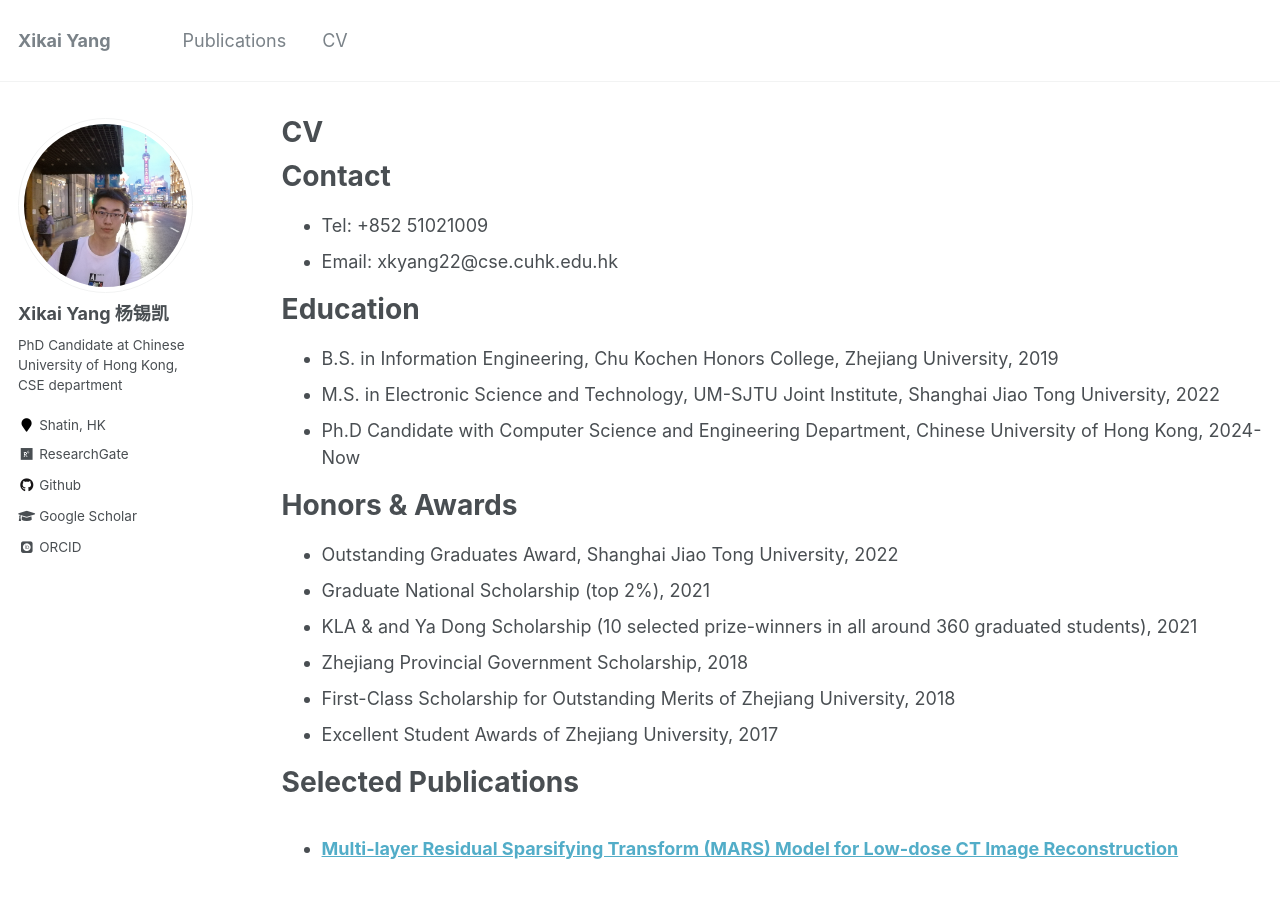
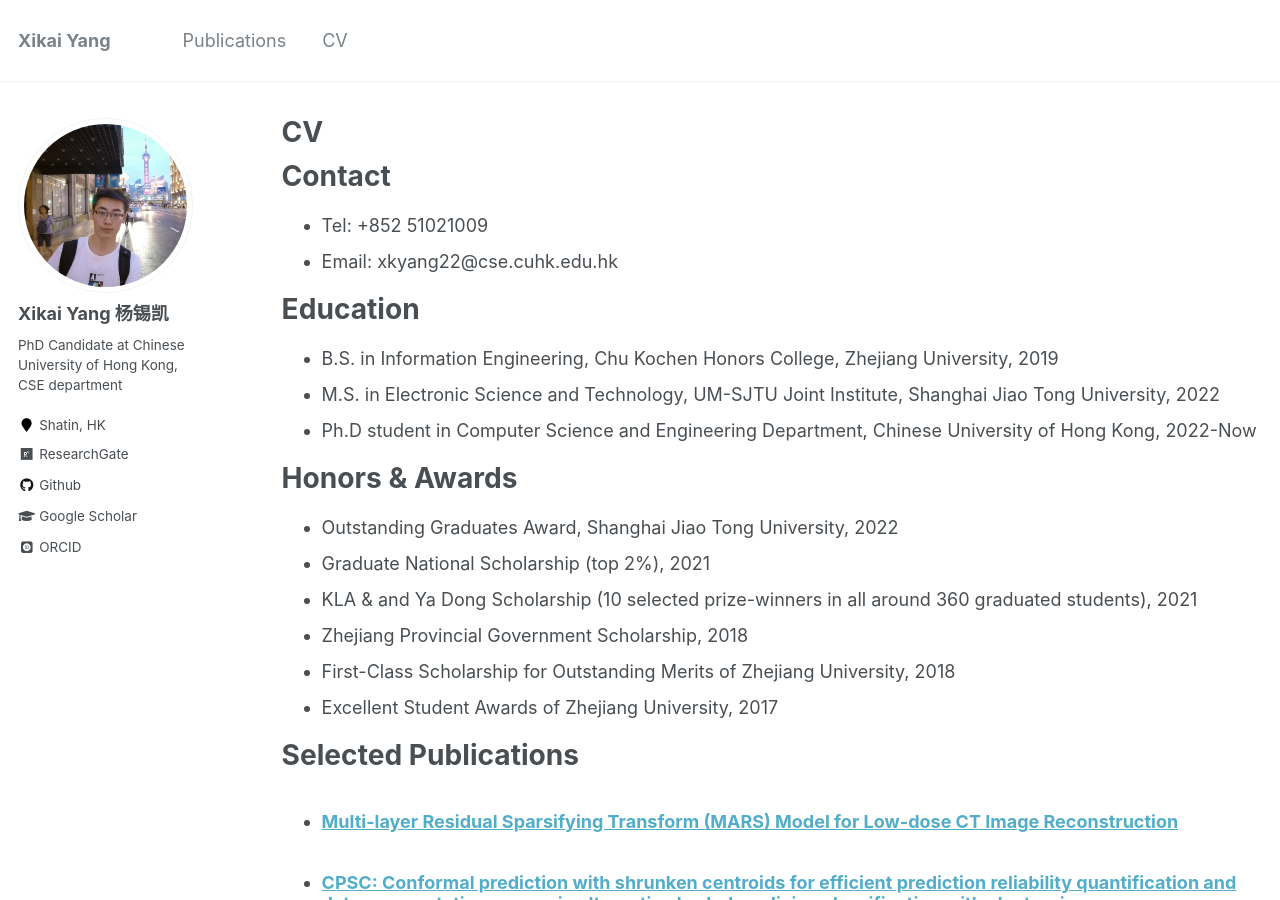
Before and after one commit to Xikai97/Xikai97.github.io, a Jekyll site: the page built from _pages/cv.md, in a window 1280 px wide and 900 px high. Built offline with Jekyll 4.4.1, drawn with Linux system fonts in a browser that asks for light colours; some web fonts are replaced.

Commit message:
Update cv.md

```diff
--- a/_pages/cv.md
+++ b/_pages/cv.md
@@ -18,7 +18,7 @@ Education
 ======
 * B.S. in Information Engineering, Chu Kochen Honors College, Zhejiang University, 2019
 * M.S. in Electronic Science and Technology, UM-SJTU Joint Institute, Shanghai Jiao Tong University, 2022
-* Ph.D Candidate with Computer Science and Engineering Department, Chinese University of Hong Kong, 2024-Now
+* Ph.D student in Computer Science and Engineering Department, Chinese University of Hong Kong, 2022-Now
 
 Honors & Awards
 ======
```
